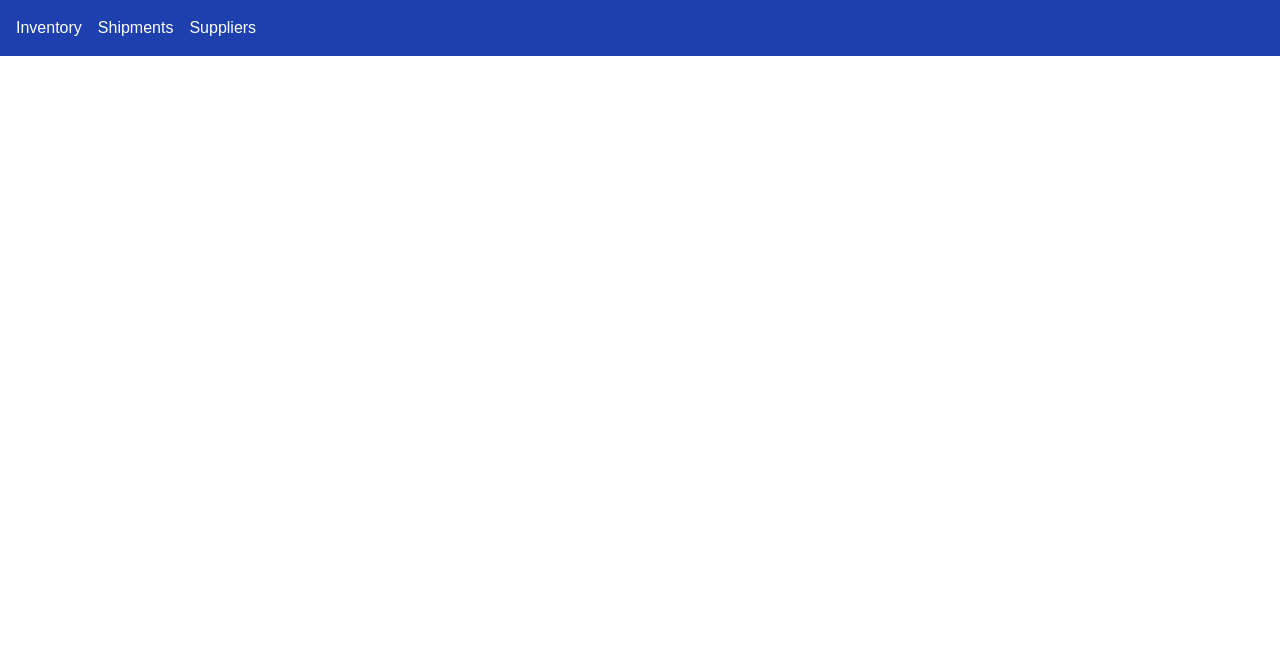
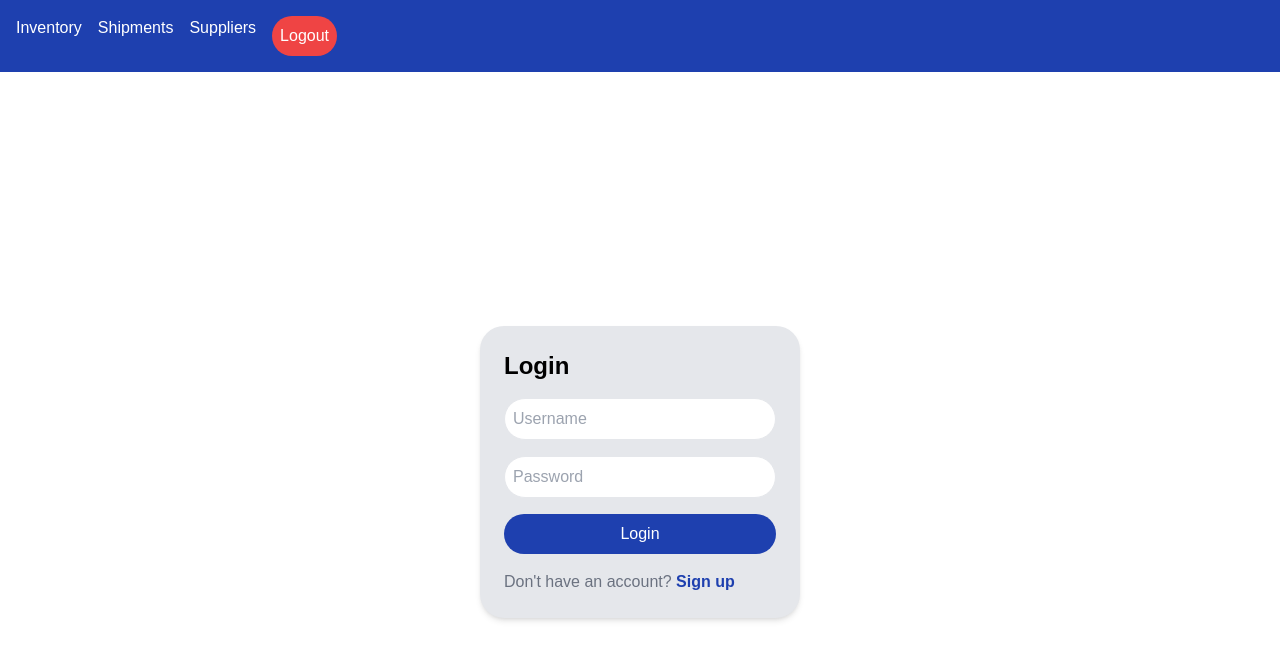
Before and after one commit to iamharnad/supply-chain-singal-x-assesment, a React (Create React App) app: page /login in a window 1280 px wide. Shown: the top 660 px of the page. Built offline with nearby package versions, Linux system fonts and the light colour scheme; sample sign-in values are in the browser's storage.

Commit message:
added authentication signup, login and logout feature

```diff
--- a/src/App.js
+++ b/src/App.js
@@ -1,24 +1,49 @@
-import { BrowserRouter, Route, Routes, NavLink } from 'react-router-dom';
-
+import React, { useContext } from 'react';
+import {
+  BrowserRouter,
+  Route,
+  Routes,
+  NavLink,
+  Navigate,
+} from 'react-router-dom';
 import Inventory from './components/Inventory';
 import InventoryProvider from './contexts/InventoryContext';
 import Shipments from './components/Shipments';
 import ShipmentProvider from './contexts/ShipmentContext';
 import SupplierProvider from './contexts/SupplierContext';
 import Suppliers from './components/Suppliers';
+import Signup from './components/Signup';
+import Login from './components/Login';
+import { AuthContext, AuthProvider } from './contexts/AuthContext';
+
+const ProtectedRoute = ({ children }) => {
+  const { isAuthenticated } = useContext(AuthContext);
+
+  if (!isAuthenticated) {
+    return <Navigate to='/login' />;
+  }
+
+  return children;
+};
 
 function App() {
   return (
-    <>
+    <AuthProvider>
       <BrowserRouter>
         <nav className='bg-blue-800 p-4 text-white'>
-          <div className='container mx-auto'>
+          <div className='container mx-auto flex justify-between'>
             <ul className='flex space-x-4'>
+              <AuthContext.Consumer>
+                {({ isAuthenticated, logout }) =>
+                  isAuthenticated ? (
+                    <>
                       <li>
                         <NavLink
-                  to='/'
+                          to='/inventory'
                           className={({ isActive }) =>
-                    isActive ? 'text-white font-bold' : 'hover:text-blue-300'
+                            isActive
+                              ? 'text-white font-bold'
+                              : 'hover:text-blue-300'
                           }
                         >
                           Inventory
@@ -28,7 +53,9 @@ function App() {
                         <NavLink
                           to='/shipments'
                           className={({ isActive }) =>
-                    isActive ? 'text-white font-bold' : 'hover:text-blue-300'
+                            isActive
+                              ? 'text-white font-bold'
+                              : 'hover:text-blue-300'
                           }
                         >
                           Shipments
@@ -38,45 +65,68 @@ function App() {
                         <NavLink
                           to='/suppliers'
                           className={({ isActive }) =>
-                    isActive ? 'text-white font-bold' : 'hover:text-blue-300'
+                            isActive
+                              ? 'text-white font-bold'
+                              : 'hover:text-blue-300'
                           }
                         >
                           Suppliers
                         </NavLink>
                       </li>
+                      <li className='ml-auto'>
+                        <button
+                          onClick={logout}
+                          className='bg-red-500 text-white p-2 rounded-3xl'
+                        >
+                          Logout
+                        </button>
+                      </li>
+                    </>
+                  ) : null
+                }
+              </AuthContext.Consumer>
             </ul>
           </div>
         </nav>
         <div className='container mx-auto'>
           <Routes>
+            <Route path='/login' element={<Login />} />
+            <Route path='/signup' element={<Signup />} />
             <Route
-              path='/'
+              path='/inventory'
               element={
+                <ProtectedRoute>
                   <InventoryProvider>
                     <Inventory />
                   </InventoryProvider>
+                </ProtectedRoute>
               }
             />
             <Route
               path='/shipments'
               element={
+                <ProtectedRoute>
                   <ShipmentProvider>
                     <Shipments />
                   </ShipmentProvider>
+                </ProtectedRoute>
               }
             />
             <Route
               path='/suppliers'
               element={
+                <ProtectedRoute>
                   <SupplierProvider>
                     <Suppliers />
                   </SupplierProvider>
+                </ProtectedRoute>
               }
             />
+            <Route path='/' element={<Navigate to='/login' />} />
           </Routes>
         </div>
       </BrowserRouter>
-    </>
+    </AuthProvider>
   );
 }
 
--- /dev/null
+++ b/src/components/Login.js
@@ -0,0 +1,55 @@
+import React, { useState, useContext } from 'react';
+import { useNavigate, Link } from 'react-router-dom';
+import { AuthContext } from '../contexts/AuthContext';
+
+const Login = () => {
+  const [username, setUsername] = useState('');
+  const [password, setPassword] = useState('');
+  const { login } = useContext(AuthContext);
+  const navigate = useNavigate();
+
+  const handleSubmit = (e) => {
+    e.preventDefault();
+    login(username, password);
+    navigate('/inventory');
+  };
+
+  return (
+    <div className='flex justify-center items-center h-screen'>
+      <form
+        onSubmit={handleSubmit}
+        className='bg-gray-200 p-6 rounded-3xl shadow-md w-80'
+      >
+        <h2 className='text-2xl font-bold mb-4'>Login</h2>
+        <input
+          type='text'
+          placeholder='Username'
+          value={username}
+          onChange={(e) => setUsername(e.target.value)}
+          className='border p-2 mb-4 w-full rounded-3xl'
+        />
+        <input
+          type='password'
+          placeholder='Password'
+          value={password}
+          onChange={(e) => setPassword(e.target.value)}
+          className='border p-2 mb-4 w-full rounded-3xl'
+        />
+        <button
+          type='submit'
+          className='bg-blue-800 text-white p-2 w-full rounded-3xl'
+        >
+          Login
+        </button>
+        <div className='mt-4'>
+          <Link to='/signup' className='text-gray-500 hover:underline'>
+            Don't have an account?{' '}
+            <span className='text-blue-800 font-bold'>Sign up</span>
+          </Link>
+        </div>
+      </form>
+    </div>
+  );
+};
+
+export default Login;
--- /dev/null
+++ b/src/components/Logout.js
@@ -0,0 +1,20 @@
+import React, { useContext } from 'react';
+import { AuthContext } from '../contexts/AuthContext';
+
+const Logout = () => {
+  const { logout } = useContext(AuthContext);
+
+  return (
+    <div className='p-4'>
+      <h2 className='text-xl font-bold mb-4'>Logout</h2>
+      <button
+        onClick={logout}
+        className='bg-blue-800 hover:bg-green-600 text-white p-2 mr-2 mb-2 px-4 rounded-3xl'
+      >
+        Logout
+      </button>
+    </div>
+  );
+};
+
+export default Logout;
--- /dev/null
+++ b/src/components/Signup.js
@@ -0,0 +1,55 @@
+import React, { useState, useContext } from 'react';
+import { useNavigate, Link } from 'react-router-dom';
+import { AuthContext } from '../contexts/AuthContext';
+
+const Signup = () => {
+  const [username, setUsername] = useState('');
+  const [password, setPassword] = useState('');
+  const { signup } = useContext(AuthContext);
+  const navigate = useNavigate();
+
+  const handleSubmit = (e) => {
+    e.preventDefault();
+    signup(username, password);
+    navigate('/inventory');
+  };
+
+  return (
+    <div className='flex justify-center items-center h-screen'>
+      <form
+        onSubmit={handleSubmit}
+        className='bg-gray-200 p-6 shadow-md w-80 rounded-3xl'
+      >
+        <h2 className='text-2xl font-bold mb-4'>Signup</h2>
+        <input
+          type='text'
+          placeholder='Username'
+          value={username}
+          onChange={(e) => setUsername(e.target.value)}
+          className='border p-2 mb-4 w-full rounded-3xl'
+        />
+        <input
+          type='password'
+          placeholder='Password'
+          value={password}
+          onChange={(e) => setPassword(e.target.value)}
+          className='border p-2 mb-4 w-full rounded-3xl'
+        />
+        <button
+          type='submit'
+          className='bg-blue-800 text-white p-2 w-full rounded-3xl'
+        >
+          Signup
+        </button>
+        <div className='mt-4 text-center'>
+          <span>Have credentials? </span>
+          <Link to='/login' className='text-blue-800 hover:underline font-bold'>
+            Please Login
+          </Link>
+        </div>
+      </form>
+    </div>
+  );
+};
+
+export default Signup;
--- /dev/null
+++ b/src/contexts/AuthContext.js
@@ -0,0 +1,47 @@
+import React, { createContext, useState, useEffect } from 'react';
+
+export const AuthContext = createContext();
+
+const AuthProvider = ({ children }) => {
+  const [isAuthenticated, setIsAuthenticated] = useState(false);
+
+  useEffect(() => {
+    const storedAuthState = localStorage.getItem('isAuthenticated');
+    if (storedAuthState) {
+      setIsAuthenticated(JSON.parse(storedAuthState));
+    }
+  }, []);
+
+  const signup = (username, password) => {
+    localStorage.setItem('user', JSON.stringify({ username, password }));
+    setIsAuthenticated(true);
+    localStorage.setItem('isAuthenticated', true);
+  };
+
+  const login = (username, password) => {
+    const storedUser = JSON.parse(localStorage.getItem('user'));
+    if (
+      storedUser &&
+      storedUser.username === username &&
+      storedUser.password === password
+    ) {
+      setIsAuthenticated(true);
+      localStorage.setItem('isAuthenticated', true);
+    } else {
+      alert('Invalid credentials');
+    }
+  };
+
+  const logout = () => {
+    setIsAuthenticated(false);
+    localStorage.setItem('isAuthenticated', false);
+  };
+
+  return (
+    <AuthContext.Provider value={{ isAuthenticated, signup, login, logout }}>
+      {children}
+    </AuthContext.Provider>
+  );
+};
+
+export { AuthProvider };
```
Lines whose indentation alone changed are shown as unchanged.
